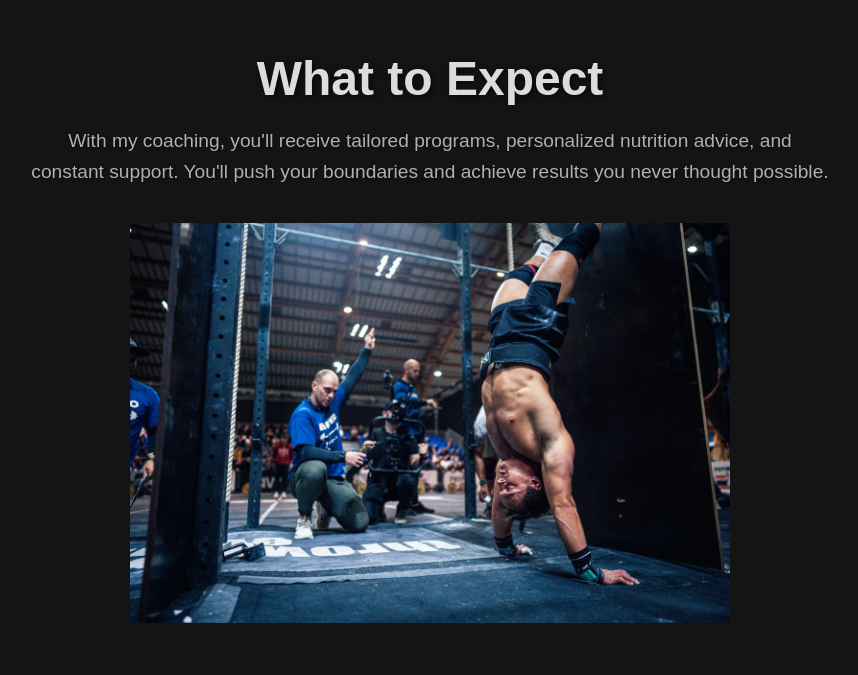
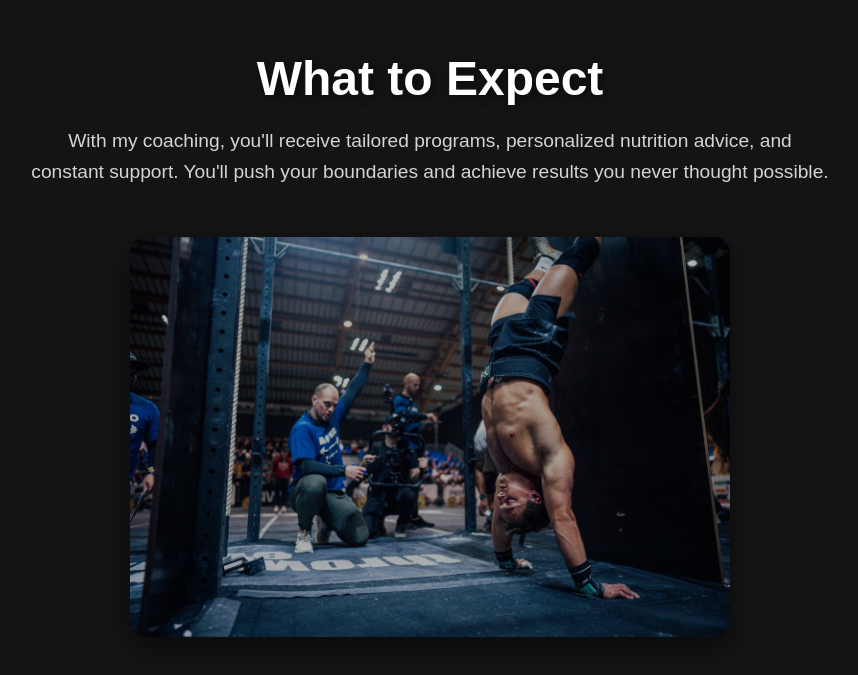
Before and after one commit to CatoAkay/AKAY_COACHING, a React (Create React App) app in the folder akay-coaching/: page / in a window 1280 px wide. Shown: the part 3021-3696 px from the top of the page, without its empty margins (210-1068 px from the left). Built offline with nearby package versions, Linux system fonts and the light colour scheme.

Commit message:
expeect.js mer fancy

```diff
--- a/akay-coaching/src/components/Expect.js
+++ b/akay-coaching/src/components/Expect.js
@@ -1,44 +1,81 @@
 import React from "react";
 import styled from "styled-components";
 
-const Section = styled.section`
+const StyledExpectSection = styled.section`
     padding: 100px 20px;
     text-align: center;
     background-color: rgba(20, 20, 20, 0.9); // Dark background with transparency
 `;
 
-const Title = styled.h2`
+const StyledExpectTitle = styled.h2`
     font-size: 3rem;
-    font-weight: bold; // Bold for emphasis
-    color: #dcdcdc; // Light gray for the title
-    text-shadow: 2px 2px 6px rgba(0, 0, 0, 0.7); // Shadow for depth
-    margin-bottom: 20px; // Space below the title
+    font-weight: bold;
+    margin-bottom: 20px;
+    color: #ffffff;
+    text-shadow: 3px 3px 10px rgba(0, 0, 0, 0.5); // Shadow for emphasis
 `;
 
-const Description = styled.p`
+const StyledExpectDescription = styled.p`
     font-size: 1.2rem;
+    line-height: 1.6;
+    max-width: 800px;
     margin: 20px auto;
-    max-width: 800px;
-    line-height: 1.6; // Improve readability
-    color: #b0b0b0; // Darker gray for description
-    text-shadow: 1px 1px 3px rgba(0, 0, 0, 0.5); // Shadow for clarity
+    color: #d4d4d4;
+`;
+
+const StyledImageContainer = styled.div`
+    margin: 30px auto;
+    position: relative;
+    display: inline-block;
+    overflow: hidden;
+    border-radius: 15px; // Rounded corners for modern look
+    box-shadow: 0 10px 25px rgba(0, 0, 0, 0.5); // Deep shadow for depth
+    transition: transform 0.3s ease;
+
+    &:hover {
+        transform: scale(1.05); // Slight zoom effect on hover
+    }
+
+    &::after {
+        content: "";
+        position: absolute;
+        top: 0;
+        left: 0;
+        width: 100%;
+        height: 100%;
+        background: rgba(0, 0, 0, 0.3); // Overlay effect
+        transition: background 0.3s ease;
+    }
+
+    &:hover::after {
+        background: rgba(0, 0, 0, 0.1); // Lighten overlay on hover
+    }
+`;
+
+const StyledExpectImage = styled.img`
+    display: block;
+    width: 100%;
+    max-width: 600px; // Set a max-width to prevent the image from becoming too large
+    height: auto;
+    border-radius: 15px;
 `;
 
 function Expect() {
   return (
-    <Section id="expect">
-      <Title>What to Expect</Title>
-      <Description>
+    <StyledExpectSection id="expect">
+      <StyledExpectTitle>What to Expect</StyledExpectTitle>
+      <StyledExpectDescription>
         With my coaching, you'll receive tailored programs, personalized
         nutrition advice, and constant support. You'll push your boundaries and
         achieve results you never thought possible.
-      </Description>
-      <img
-        src="/pic/cato3.jpg"
-        alt="About Akay"
-        className="section-image"
-      />
-    </Section>
+      </StyledExpectDescription>
+      <StyledImageContainer>
+        <StyledExpectImage
+          src="/pic/cato3.jpg"
+          alt="What to Expect"
+        />
+      </StyledImageContainer>
+    </StyledExpectSection>
   );
 }
 
```
